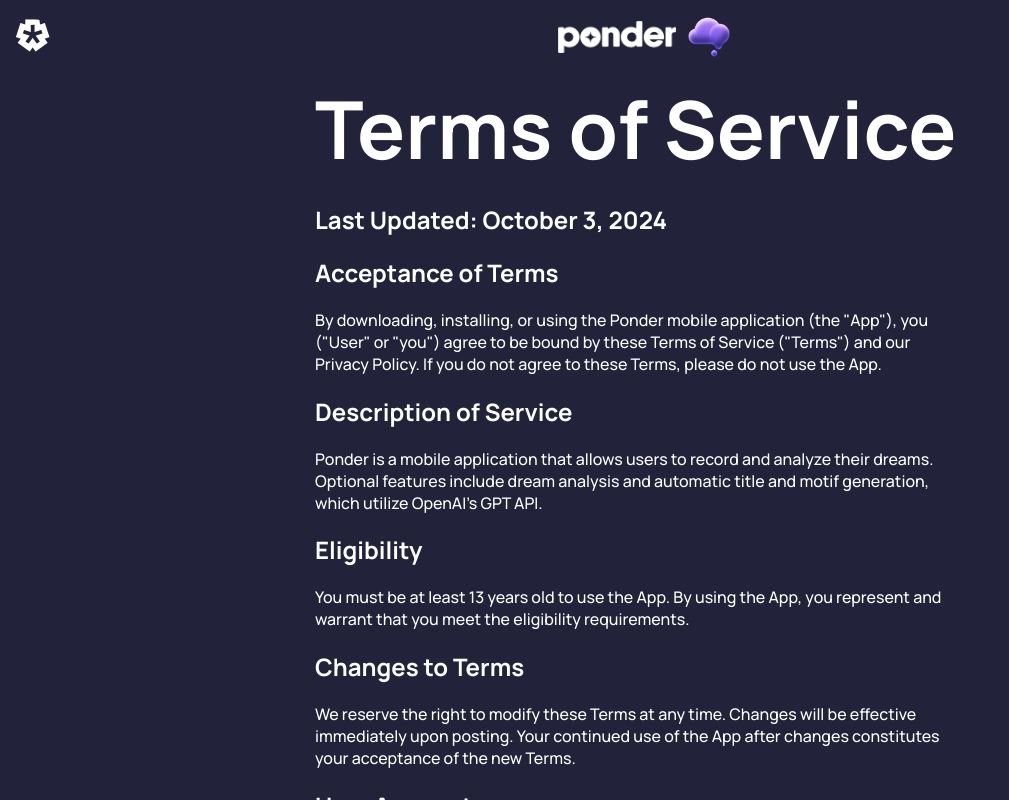
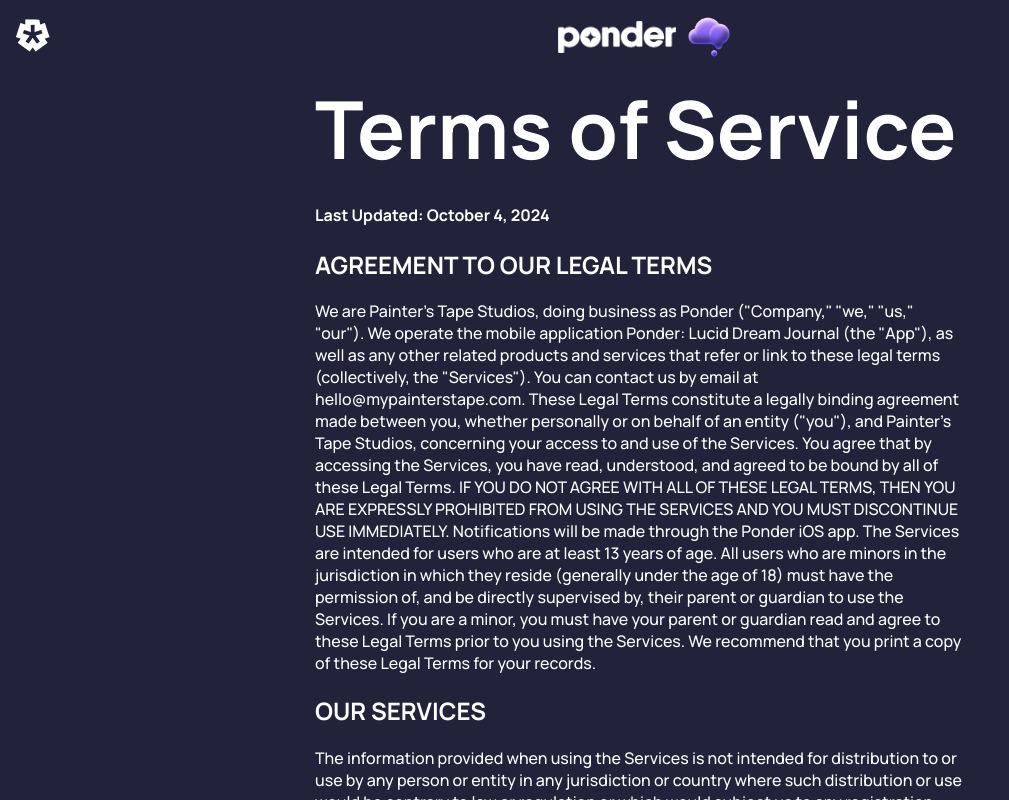
Before and after one commit to steadman1/cashback-mypainterstape-com, a React (Vite) app: page /terms-of-service in a window 1280 px wide. Shown: the whole page, without its empty margins (0-1009 px from the left). Built offline with nearby package versions, Linux system fonts and the light colour scheme.

Commit message:
abstracted policy

```diff
--- a/src/App.tsx
+++ b/src/App.tsx
@@ -1,8 +1,9 @@
 import './App.css'
 import { BrowserRouter as Router, Routes, Route } from 'react-router-dom';
 import OurWork from './components/OurWork';
-import Privacy from './components/Privacy';
-import TermsOfService from './components/TermsOfService';
+import PolicyEntrance from './components/PolicyEntrance';
+import Policy from './objects/Policy';
+import { Work } from './objects/Work';
 
 function App() {
   return (
@@ -10,8 +11,12 @@
       <Router>
         <Routes>
           <Route path="/" element={<OurWork />} />
-          <Route path="/privacy" element={<Privacy />} />
-          <Route path="/terms-of-service" element={<TermsOfService />} />
+          <Route path="/privacy" element={
+            <PolicyEntrance name={"Privacy Policy"} policy={Policy.ponderPrivacyPolicy} work={Work.ponderWork} />
+          } />
+          <Route path="/terms-of-service" element={
+            <PolicyEntrance name={"Terms of Service"} policy={Policy.ponderTermsOfService} work={Work.ponderWork} />
+          } />
         </Routes>
       </Router>
     </>
--- a/src/components/Privacy.tsx
+++ b/src/components/PolicyEntrance.tsx
@@ -6,7 +6,7 @@
 import Policy from '../objects/Policy';
 import replaceSpecialCharacters from '../replaceSpecialCharacters';
 
-const Privacy = () => {
+const PolicyEntrance = ({ name, policy, work }: { name: string, policy: Policy, work: Work }) => {
   const getHeight = () => {
     const topBarHeight = 0;
     return isMobile ? { height: `calc(100dvh - ${topBarHeight}px)` } : { height: `60dvh` };
@@ -16,12 +16,12 @@
 
   return (
     <div className='entrance-screen vstack leading'>
-      <OurWorkBar work={Work.ponderWork} color={Work.ponderWork.primaryTextColor.toRgbString()} fixed={false} />
+      <OurWorkBar work={work} color={work.primaryTextColor.toRgbString()} fixed={false} />
       <div className='hstack space-between'>
         <div style={{ maxWidth: "650px", margin: "0 16px 32px 16px" }}>
-          <h1 style={{ ...textStyle, fontWeight: "bold" }}>Privacy Policy</h1>
-          <h2 style={{ ...textStyle, fontWeight: "bold" }}>Last Updated: {replaceSpecialCharacters(Policy.ponderPrivacyPolicy.updated)}</h2>
-          {Policy.ponderPrivacyPolicy.content.map((section, index) => (
+          <h1 style={{ ...textStyle, fontWeight: "bold" }}>{ name }</h1>
+          <h4 style={{ ...textStyle, fontWeight: "bold" }}>Last Updated: {replaceSpecialCharacters(policy.updated)}</h4>
+          {policy.content.map((section, index) => (
             <div key={index}>
               <h2 style={{ ...textStyle, fontWeight: "bold" }}>{replaceSpecialCharacters(section.subtitle)}</h2>
               <p style={{ ...textStyle }}>{replaceSpecialCharacters(section.content)}</p>
@@ -44,4 +44,4 @@
   );
 }
 
-export default Privacy;
+export default PolicyEntrance;
--- a/src/components/TermsOfService.tsx
+++ /dev/null
@@ -1,48 +0,0 @@
-
-import OurWorkBar from '../components/OurWorkBar';
-import { Work } from '../objects/Work';
-import Footer from './Footer';
-import { isMobile } from "react-device-detect";
-import VideoAnimation from "./VideoAnimation";
-import Policy from '../objects/Policy';
-import replaceSpecialCharacters from '../replaceSpecialCharacters';
-
-const TermsOfService = () => {
-  const getHeight = () => {
-    const topBarHeight = 0;
-    return isMobile ? { height: `calc(100dvh - ${topBarHeight}px)` } : { height: `60dvh` };
-  }
-
-  const textStyle = { color: Work.ponderWork.primaryTextColor.toRgbString(), fontFamily: Work.ponderWork.bodyFont };
-
-  return (
-    <div className='entrance-screen vstack leading'>
-      <OurWorkBar work={Work.ponderWork} color={Work.ponderWork.primaryTextColor.toRgbString()} fixed={false} />
-      <div className='hstack space-between'>
-        <div style={{ maxWidth: "650px", margin: "0 16px 32px 16px" }}>
-          <h1 style={{ ...textStyle, fontWeight: "bold" }}>Terms of Service</h1>
-          <h2 style={{ ...textStyle, fontWeight: "bold" }}>Last Updated: {replaceSpecialCharacters(Policy.ponderTermsOfService.updated)}</h2>
-          {Policy.ponderTermsOfService.content.map((section, index) => (
-            <div key={index}>
-              <h2 style={{ ...textStyle, fontWeight: "bold" }}>{replaceSpecialCharacters(section.subtitle)}</h2>
-              <p style={{ ...textStyle }}>{replaceSpecialCharacters(section.content)}</p>
-              {section.subContent && section.subContent.length > 0 && (
-                <ul>
-                  {section.subContent.map((sub, subIndex) => (
-                    <li key={subIndex} style={{ ...textStyle }}>  {replaceSpecialCharacters(sub.bullet)}</li>
-                  ))}
-                </ul>
-              )}
-            </div>
-          ))}
-        </div>
-      </div>
-      <div className="zstack" style={{ ...getHeight(), overflow: "clip" }}>
-        <Footer height={getHeight()} />
-        <VideoAnimation height={getHeight()} videoSrc={"tape-falling"} stillFrameSrc={"tape-falling-final.png"} />
-      </div>
-    </div>
-  );
-}
-
-export default TermsOfService;
--- a/src/objects/Policy.ts
+++ b/src/objects/Policy.ts
@@ -233,178 +233,208 @@
 
   static ponderTermsOfService = new Policy(
     "Ponder Terms of Service",
-    "October 3, 2024",
+    "October 4, 2024",
     [
       new PolicyContent(
-        "Acceptance of Terms",
-        `By downloading, installing, or using the Ponder mobile application (the "App"), you ("User" or "you") agree to be bound by these Terms of Service ("Terms") and our Privacy Policy. If you do not agree to these Terms, please do not use the App.`,
+        "AGREEMENT TO OUR LEGAL TERMS",
+        `We are Painter's Tape Studios, doing business as Ponder ("Company," "we," "us," "our"). We operate the mobile application Ponder: Lucid Dream Journal (the "App"), as well as any other related products and services that refer or link to these legal terms (collectively, the "Services").
+        You can contact us by email at hello@mypainterstape.com.
+        These Legal Terms constitute a legally binding agreement made between you, whether personally or on behalf of an entity ("you"), and Painter's Tape Studios, concerning your access to and use of the Services. You agree that by accessing the Services, you have read, understood, and agreed to be bound by all of these Legal Terms. IF YOU DO NOT AGREE WITH ALL OF THESE LEGAL TERMS, THEN YOU ARE EXPRESSLY PROHIBITED FROM USING THE SERVICES AND YOU MUST DISCONTINUE USE IMMEDIATELY.
+        Notifications will be made through the Ponder iOS app.
+        The Services are intended for users who are at least 13 years of age. All users who are minors in the jurisdiction in which they reside (generally under the age of 18) must have the permission of, and be directly supervised by, their parent or guardian to use the Services. If you are a minor, you must have your parent or guardian read and agree to these Legal Terms prior to you using the Services.
+        We recommend that you print a copy of these Legal Terms for your records.`,
         []
       ),
       new PolicyContent(
-        "Description of Service",
-        `Ponder is a mobile application that allows users to record and analyze their dreams. Optional features include dream analysis and automatic title and motif generation, which utilize OpenAI's GPT API.`,
+        "OUR SERVICES",
+        `The information provided when using the Services is not intended for distribution to or use by any person or entity in any jurisdiction or country where such distribution or use would be contrary to law or regulation or which would subject us to any registration requirement within such jurisdiction or country. Accordingly, those persons who choose to access the Services from other locations do so on their own initiative and are solely responsible for compliance with local laws, if and to the extent local laws are applicable.
+        The Services are not tailored to comply with industry-specific regulations (Health Insurance Portability and Accountability Act (HIPAA), Federal Information Security Management Act (FISMA), etc.), so if your interactions would be subjected to such laws, you may not use the Services. You may not use the Services in a way that would violate the Gramm-Leach-Bliley Act (GLBA).`,
         []
       ),
       new PolicyContent(
-        "Eligibility",
-        `You must be at least 13 years old to use the App. By using the App, you represent and warrant that you meet the eligibility requirements.`,
+        "INTELLECTUAL PROPERTY RIGHTS",
+        `We are the owner or the licensee of all intellectual property rights in our Services, including all source code, databases, functionality, software, website designs, audio, video, text, photographs, and graphics in the Services (collectively, the "Content"), as well as the trademarks, service marks, and logos contained therein (the "Marks").
+        Our Content and Marks are protected by copyright and trademark laws (and various other intellectual property rights and unfair competition laws) and treaties in the United States and around the world. The Content and Marks are provided in or through the Services "AS IS" for your personal, non-commercial use only.
+        Subject to your compliance with these Legal Terms, including the "PROHIBITED ACTIVITIES" section below, we grant you a non-exclusive, non-transferable, revocable license to:
+        - access the Services; and
+        - download or print a copy of any portion of the Content to which you have properly gained access, solely for your personal, non-commercial use.`,
         []
       ),
       new PolicyContent(
-        "Changes to Terms",
-        `We reserve the right to modify these Terms at any time. Changes will be effective immediately upon posting. Your continued use of the App after changes constitutes your acceptance of the new Terms.`,
-        []
-      ),
-      new PolicyContent(
-        "User Accounts",
-        `The App does not require you to create an account or provide personal identification information. All dream entries and related data are stored locally on your device unless you opt-in to certain features.`,
-        []
-      ),
-      new PolicyContent(
-        "Opt-In Features",
-        `Participation in dream analysis and automatic content generation is optional.`,
+        "USER REPRESENTATIONS",
+        "By using the Services, you represent and warrant that:",
         [
           new PolicySubContent(
-            `Opt-In Requirement: These features are optional and require your explicit consent.`
+            "You have the legal capacity and you agree to comply with these Legal Terms"
           ),
           new PolicySubContent(
-            `Data Sharing: If you opt-in, relevant content from your dream entries will be sent to OpenAI's GPT API for processing.`
+            "You are not under the age of 13"
           ),
           new PolicySubContent(
-            `Data Usage: OpenAI's use of your data is governed by their own privacy policy.`
+            "You are not a minor in the jurisdiction in which you reside, or if a minor, you have received parental permission to use the Services"
+          ),
+          new PolicySubContent(
+            "You will not access the Services through automated or non-human means, whether through a bot, script, or otherwise"
+          ),
+          new PolicySubContent(
+            "You will not use the Services for any illegal or unauthorized purpose"
+          ),
+          new PolicySubContent(
+            "Your use of the Services will not violate any applicable law or regulation"
           )
         ]
       ),
       new PolicyContent(
-        "Data Collection and Privacy",
-        `We collect non-personal information for advertising purposes. This may include device information and usage data. Unless you opt-in to the features mentioned above, no data is collected from your dream entries. For more information on how we collect and use data, please refer to our Privacy Policy.`,
+        "PRODUCTS",
+        `All products are subject to availability. We reserve the right to discontinue any products at any time for any reason. Prices for all products are subject to change.`,
         []
       ),
       new PolicyContent(
-        "User Responsibilities",
-        `You are responsible for ensuring that any information you provide is accurate and up-to-date. You are also responsible for maintaining the confidentiality and security of your device and any data stored on it.`,
+        "PURCHASES AND PAYMENT",
+        `All purchases for the Services, including subscriptions and in-app purchases, are processed exclusively through Apple and the Apple App Store. We do not handle any payments directly, and we do not collect or store your payment information.
+
+        You agree to comply with Apple’s payment terms and policies as outlined in the Apple Media Services Terms and Conditions. All billing, payment processing, and related legal matters are governed by Apple, and we have no responsibility for any issues arising from payment processing or related disputes.
+
+        Any applicable sales tax will be determined and collected by Apple, as required by law, based on the location of your purchase. All payments are subject to Apple’s payment policies and will be charged in the currency specified by the App Store at the time of purchase.`
+      ),
+
+      new PolicyContent(
+        "SUBSCRIPTIONS",
+        `Your subscription will continue and automatically renew unless canceled. You consent to our charging your payment method on a recurring basis until canceled. You can cancel your subscription via the iCloud account in the iOS App Store's Subscription menu. Fee changes may apply.`,
         []
       ),
       new PolicyContent(
-        "Prohibited Conduct",
-        `You agree not to:`,
+        "REFUNDS POLICY",
+        `All purchases made through the Services are processed by Apple via the Apple App Store. We do not handle payments or manage refunds directly.
+
+        As such, any requests for refunds must be submitted to Apple in accordance with their refund policies. Refunds are not guaranteed and are subject to Apple's discretion. Please refer to the Apple Media Services Terms and Conditions for more details on their refund process.
+
+        All sales are considered final, and we do not provide refunds or returns for any purchases made through the Services.`,
+        []
+      ),
+      new PolicyContent(
+        "PROHIBITED ACTIVITIES",
+        `You may not access or use the Services for any purpose other than that for which we make the Services available. The Services may not be used in connection with any commercial endeavors except those specifically endorsed or approved by us.
+        You agree not to:`,
         [
           new PolicySubContent(
-            `- Use the App for any unlawful purpose.`
+            "Systematically retrieve data or other content from the Services"
           ),
           new PolicySubContent(
-            `- Transmit any content that is illegal, harmful, or objectionable.`
+            "Trick, defraud, or mislead us or other users"
           ),
           new PolicySubContent(
-            `- Attempt to interfere with the App's functionality or security.`
+            "Circumvent, disable, or interfere with security-related features"
+          ),
+          new PolicySubContent(
+            "Disparage, tarnish, or harm us or the Services"
+          ),
+          new PolicySubContent(
+            "Engage in unauthorized framing or linking to the Services."
           )
         ]
       ),
       new PolicyContent(
-        "Intellectual Property Rights",
-        `All content, features, and functionality of the App are owned by us or our licensors and are protected by intellectual property laws.`,
-        [
-          new PolicySubContent(
-            `Our Content: All content, features, and functionality of the App are owned by us or our licensors and are protected by intellectual property laws.`
-          ),
-          new PolicySubContent(
-            `Limited License: We grant you a non-exclusive, non-transferable license to use the App for personal, non-commercial purposes.`
-          )
-        ]
-      ),
-      new PolicyContent(
-        "User-Generated Content",
-        `You retain ownership of any content you create within the App.`,
-        [
-          new PolicySubContent(
-            `Ownership: You retain ownership of any content you create within the App.`
-          ),
-          new PolicySubContent(
-            `License to Us: By using the App's opt-in features, you grant us a license to use your content as necessary to provide those features.`
-          )
-        ]
-      ),
-      new PolicyContent(
-        "Third-Party Services",
-        `We may use third-party services to enhance the App.`,
-        [
-          new PolicySubContent(
-            `OpenAI's GPT API: If you opt-in to certain features, your data will be shared with OpenAI. We are not responsible for their services or policies.`
-          ),
-          new PolicySubContent(
-            `Advertising Partners: We may use third-party advertising services. We are not responsible for the content of advertisements or the actions of advertisers.`
-          )
-        ]
-      ),
-      new PolicyContent(
-        "Disclaimers",
-        `The App is provided on an "as-is" and "as-available" basis.`,
-        [
-          new PolicySubContent(
-            `As-Is Basis: The App is provided on an "as-is" and "as-available" basis.`
-          ),
-          new PolicySubContent(
-            `No Warranties: We disclaim all warranties, express or implied, including warranties of merchantability and fitness for a particular purpose.`
-          ),
-          new PolicySubContent(
-            `No Liability: We are not liable for any damages arising from your use of the App.`
-          )
-        ]
-      ),
-      new PolicyContent(
-        "Limitation of Liability",
-        `To the fullest extent permitted by law, in no event shall we be liable for any indirect, incidental, special, consequential, or punitive damages, or any loss of profits or revenues.`,
+        "USER GENERATED CONTRIBUTIONS",
+        "The Services do not allow users to submit or post content.",
         []
       ),
       new PolicyContent(
-        "Indemnification",
-        `You agree to indemnify and hold us harmless from any claims arising out of your use of the App, violation of these Terms, or infringement of any rights of a third party.`,
+        "CONTRIBUTION LICENSE",
+        `You agree that we may access, store, process, and use any information and personal data you provide, according to the Privacy Policy. By submitting suggestions or feedback regarding the Services, you agree that we can use and share such feedback for any purpose without compensation.`,
         []
       ),
       new PolicyContent(
-        "Termination",
-        `We reserve the right to terminate or suspend your access to the App at our discretion.`,
-        [
-          new PolicySubContent(
-            `Termination by You: You may stop using the App at any time.`
-          ),
-          new PolicySubContent(
-            `Termination by Us: We may suspend or terminate your access to the App if you violate these Terms or for any other reason at our discretion.`
-          )
-        ]
-      ),
-      new PolicyContent(
-        "Governing Law",
-        `These Terms are governed by and construed in accordance with the laws of [Your Country/State], without regard to its conflict of law principles.`,
+        "MOBILE APPLICATION LICENSE",
+        `We grant you a revocable, non-exclusive, non-transferable license to install and use the App on devices you own, subject to these Legal Terms. You shall not decompile, reverse-engineer, or create derivative works from the App. Terms from the Apple Store or Google Play may also apply.`,
         []
       ),
       new PolicyContent(
-        "Dispute Resolution",
-        `Any disputes arising under these Terms shall be resolved through binding arbitration in accordance with the rules of the [Arbitration Association].`,
+        "THIRD-PARTY WEBSITES AND CONTENT",
+        `The Services may contain links to third-party websites and content. We are not responsible for any third-party websites or content, including accuracy, privacy practices, or any losses caused by accessing third-party services.`,
         []
       ),
       new PolicyContent(
-        "Severability",
-        `If any provision of these Terms is found to be invalid or unenforceable, the remaining provisions shall remain in full force and effect.`,
+        "ADVERTISERS",
+        `We allow advertisers to display their advertisements in certain areas of the Services. We provide the space for advertisements, but we have no relationship with the advertisers.`,
         []
       ),
       new PolicyContent(
-        "Entire Agreement",
-        `These Terms, along with the Privacy Policy, constitute the entire agreement between you and us regarding the use of the App.`,
+        "SERVICES MANAGEMENT",
+        `We reserve the right to manage the Services, including monitoring for violations of these Legal Terms, refusing or limiting access to the Services, or removing content without notice.`,
         []
       ),
       new PolicyContent(
-        "Contact Information",
-        `If you have any questions or concerns about these Terms, please contact us at:`,
+        "PRIVACY POLICY",
+        `We care about data privacy and security. Please review our Privacy Policy at https://ponder.mypainterstape.com/privacy. By using the Services, you agree to be bound by our Privacy Policy.`,
+        []
+      ),
+      new PolicyContent(
+        "TERM AND TERMINATION",
+        `These Legal Terms remain in full force while you use the Services. We may terminate your use of the Services or delete any content you posted at any time without warning.`,
+        []
+      ),
+      new PolicyContent(
+        "MODIFICATIONS AND INTERRUPTIONS",
+        `We reserve the right to change or remove the contents of the Services at any time without notice. We will not be liable for any interruptions or modifications to the Services.`,
+        []
+      ),
+      new PolicyContent(
+        "GOVERNING LAW",
+        `These Legal Terms and your use of the Services are governed by the laws of Virginia, without regard to its conflict of law principles.`,
+        []
+      ),
+      new PolicyContent(
+        "DISPUTE RESOLUTION",
+        `Any legal action shall be brought in state and federal courts located in Henrico, Virginia. Claims must be brought within one (1) year of the cause of action.`,
+        []
+      ),
+      new PolicyContent(
+        "CORRECTIONS",
+        `We reserve the right to correct any errors or inaccuracies in the Services at any time without notice.`,
+        []
+      ),
+      new PolicyContent(
+        "DISCLAIMER",
+        `The Services are provided "as-is" without warranties. We disclaim all warranties to the fullest extent permitted by law.`,
+        []
+      ),
+      new PolicyContent(
+        "LIMITATIONS OF LIABILITY",
+        `In no event will we be liable for any indirect, incidental, or consequential damages, even if advised of the possibility.`,
+        []
+      ),
+      new PolicyContent(
+        "INDEMNIFICATION",
+        `You agree to defend, indemnify, and hold us harmless from any loss, damage, or claim arising from your use of the Services.`,
+        []
+      ),
+      new PolicyContent(
+        "USER DATA",
+        `We maintain certain data transmitted to the Services for managing performance. You are solely responsible for all data you transmit.`,
+        []
+      ),
+      new PolicyContent(
+        "ELECTRONIC COMMUNICATIONS, TRANSACTIONS, AND SIGNATURES",
+        `You consent to electronic communications and agree that electronic signatures and records satisfy any legal requirements.`,
+        []
+      ),
+      new PolicyContent(
+        "CALIFORNIA USERS AND RESIDENTS",
+        `You may contact the California Department of Consumer Affairs at 1625 North Market Blvd., Suite N 112, Sacramento, California 95834.`,
+        []
+      ),
+      new PolicyContent(
+        "MISCELLANEOUS",
+        `These Legal Terms constitute the entire agreement between you and us. Any failure to enforce any right or provision of these terms shall not operate as a waiver of such right or provision.`,
+        []
+      ),
+      new PolicyContent(
+        "CONTACT US",
+        "In order to resolve a complaint or to receive further information about the Services, please contact us at:",
         [
           new PolicySubContent(
-            `- Email: [Insert Email Address]`
-          ),
-          new PolicySubContent(
-            `- Address: [Insert Mailing Address]`
-          ),
-          new PolicySubContent(
-            `- Phone: [Insert Phone Number]`
+            "hello@mypainterstape.com"
           )
         ]
       )
```
Also changed, not shown: 1 other file (tests, documents, lock files or other folders).
